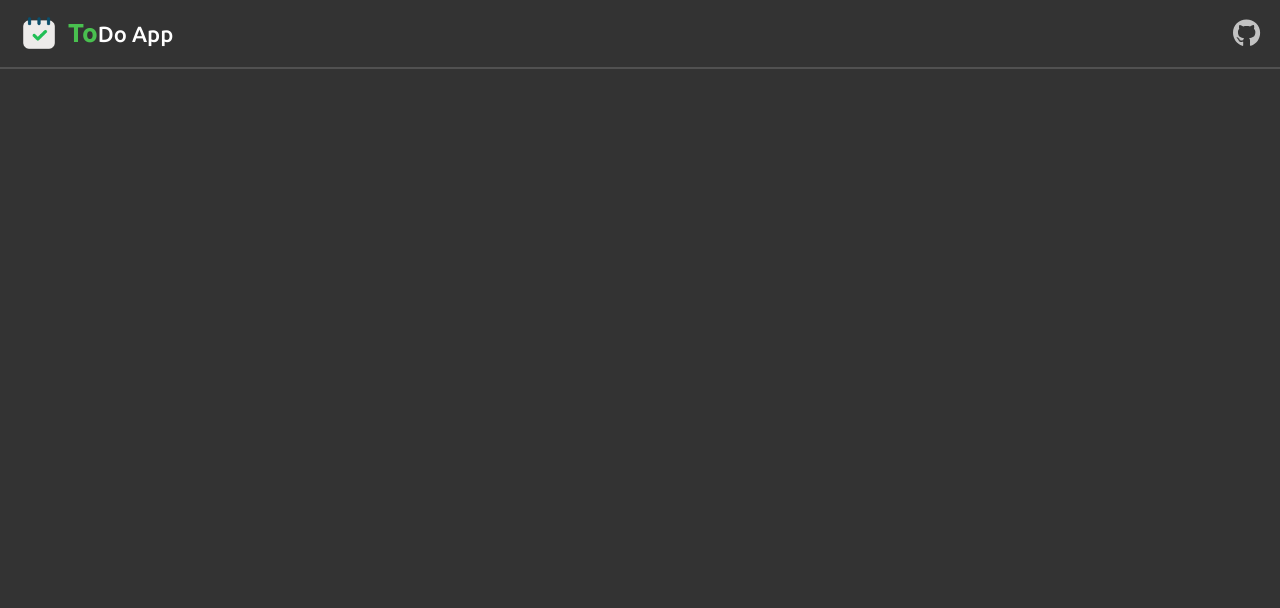
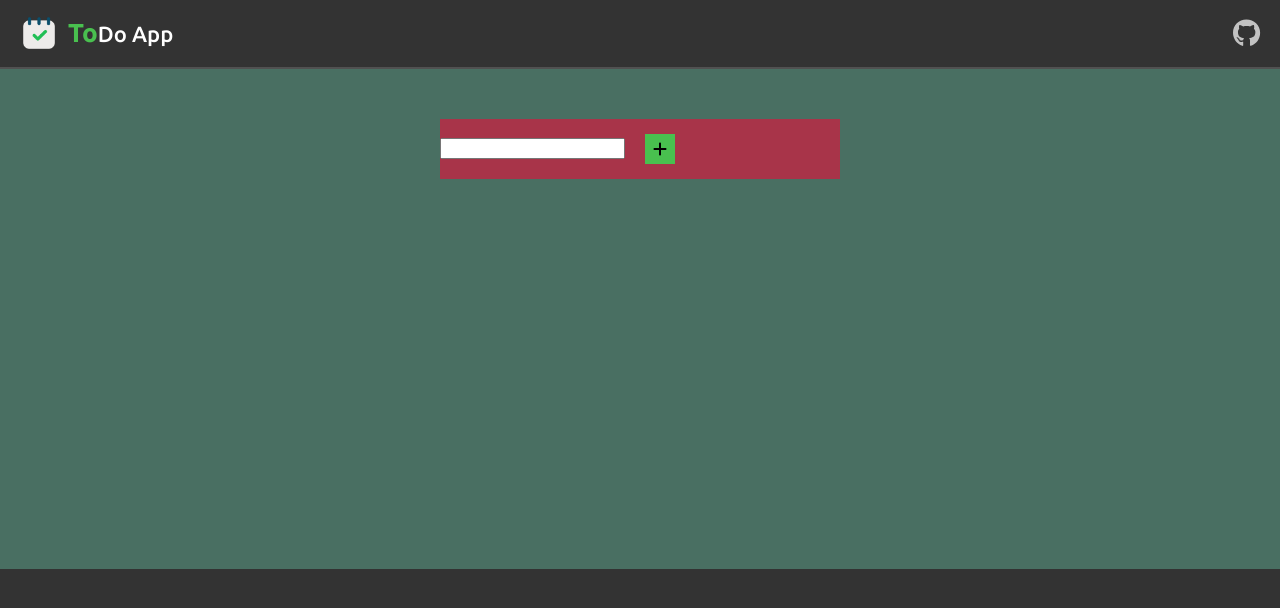
Before and after one commit to Orange4Broom/React-Todo-App, a React (Vite) app: page / in a window 1280 px wide. Shown: the top 608 px of the page. Built offline with nearby package versions, Linux system fonts and the light colour scheme.

Commit message:
Making content-head

```diff
--- a/src/App.jsx
+++ b/src/App.jsx
@@ -1,8 +1,12 @@
+import MainContent from "./components/MainContent/MainContent";
 import Navigation from "./components/Navigation/Navigation"
 
 function App() {
     return (
+        <>
         <Navigation />
+        <MainContent />
+        </>
     )
 }
 
--- /dev/null
+++ b/src/components/ContentHead/ContentHead.css
@@ -0,0 +1,24 @@
+#content-head {
+    display: flex;
+    flex-direction: row;
+    align-items: center;
+
+    gap: 20px;
+
+    height: 60px;
+    width: 100%;
+    max-width: 400px;
+
+    background-color: rgba(220, 20, 60, 0.651);
+}
+
+#add-button {
+    display: flex;
+    justify-content: center;
+    align-items: center;
+
+    height: 30px;
+    width: 30px;
+
+    background-color: #49c04f;
+}
--- /dev/null
+++ b/src/components/ContentHead/ContentHead.jsx
@@ -0,0 +1,14 @@
+import Icon from '../Icon/Icon';
+
+import '../ContentHead/ContentHead.css'
+
+function ContentHead() {
+    return (
+        <div id="content-head">
+            <input type="text" name="name-input" id="name-input" />
+            <Icon name='plus' type='fas' id='add-button'/>
+        </div>
+    )
+}
+
+export default ContentHead;
--- a/src/components/Icon/Icon.jsx
+++ b/src/components/Icon/Icon.jsx
@@ -6,8 +6,8 @@ import { fab } from '@fortawesome/free-brands-svg-icons';
 library.add(fas);
 library.add(fab);
 
-const Icon = ({ name, type }) => (
-    <div className="icon">
+const Icon = ({ name, type, ...otherProps }) => (
+    <div className="icon" {...otherProps}>
         <FontAwesomeIcon icon={[type, name]} />
     </div>
 );
--- /dev/null
+++ b/src/components/MainContent/MainContent.css
@@ -0,0 +1,20 @@
+#main-content {
+    display: flex;
+    justify-content: center;
+
+    height: auto;
+    width: 100%;
+}
+
+#content-wrap {
+    display: flex;
+    justify-content: center;
+
+    min-height: 50vh;
+    width: 100%;
+    max-width: 1700px;
+
+    padding: 50px 20px;
+
+    background-color: rgba(127, 255, 212, 0.295);
+}
--- /dev/null
+++ b/src/components/MainContent/MainContent.jsx
@@ -0,0 +1,14 @@
+import ContentHead from '../ContentHead/ContentHead';
+import './MainContent.css';
+
+function MainContent() {
+    return (
+        <div id='main-content'>
+            <div id='content-wrap'>
+                <ContentHead />
+            </div>
+        </div>
+    )
+}
+
+export default MainContent;
```
